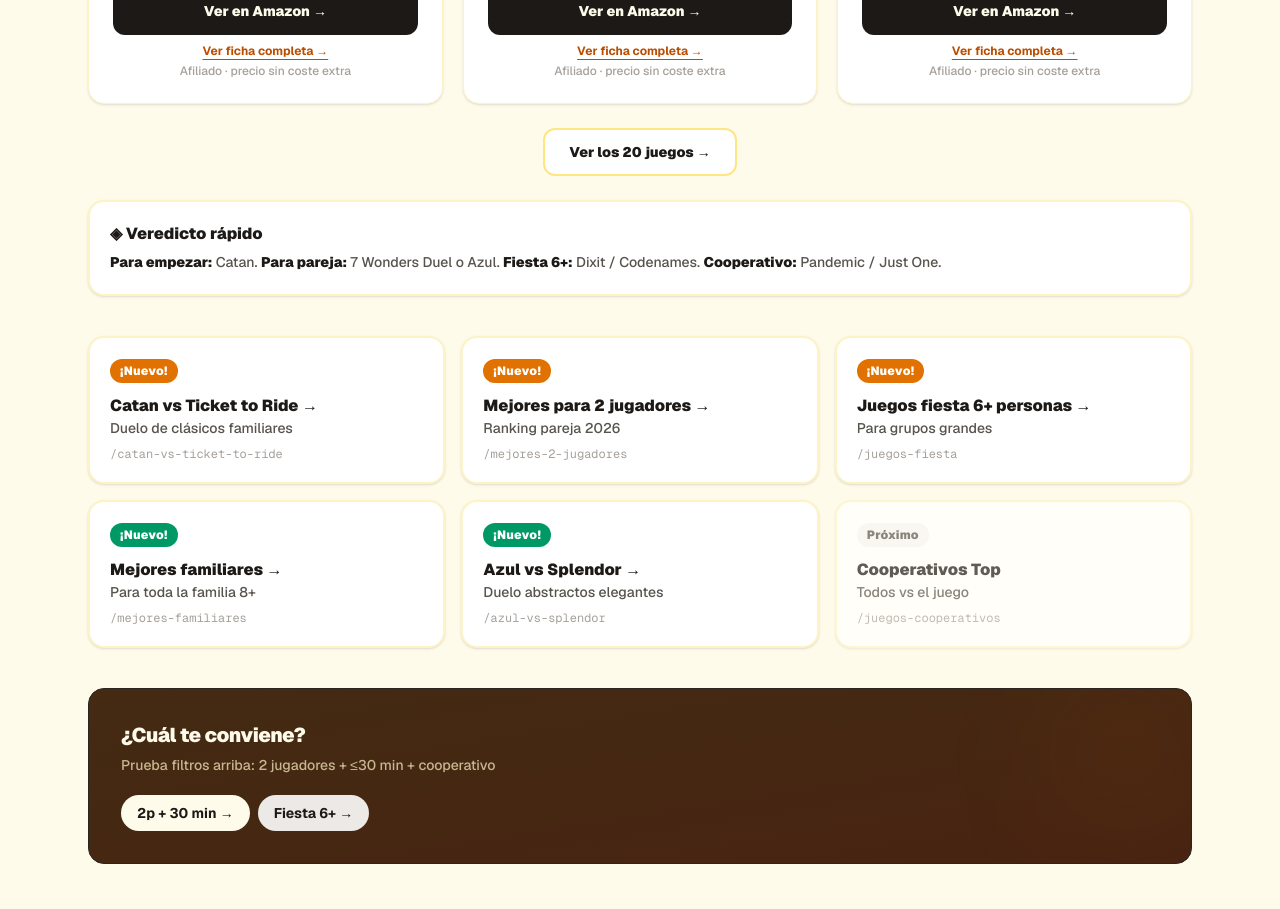
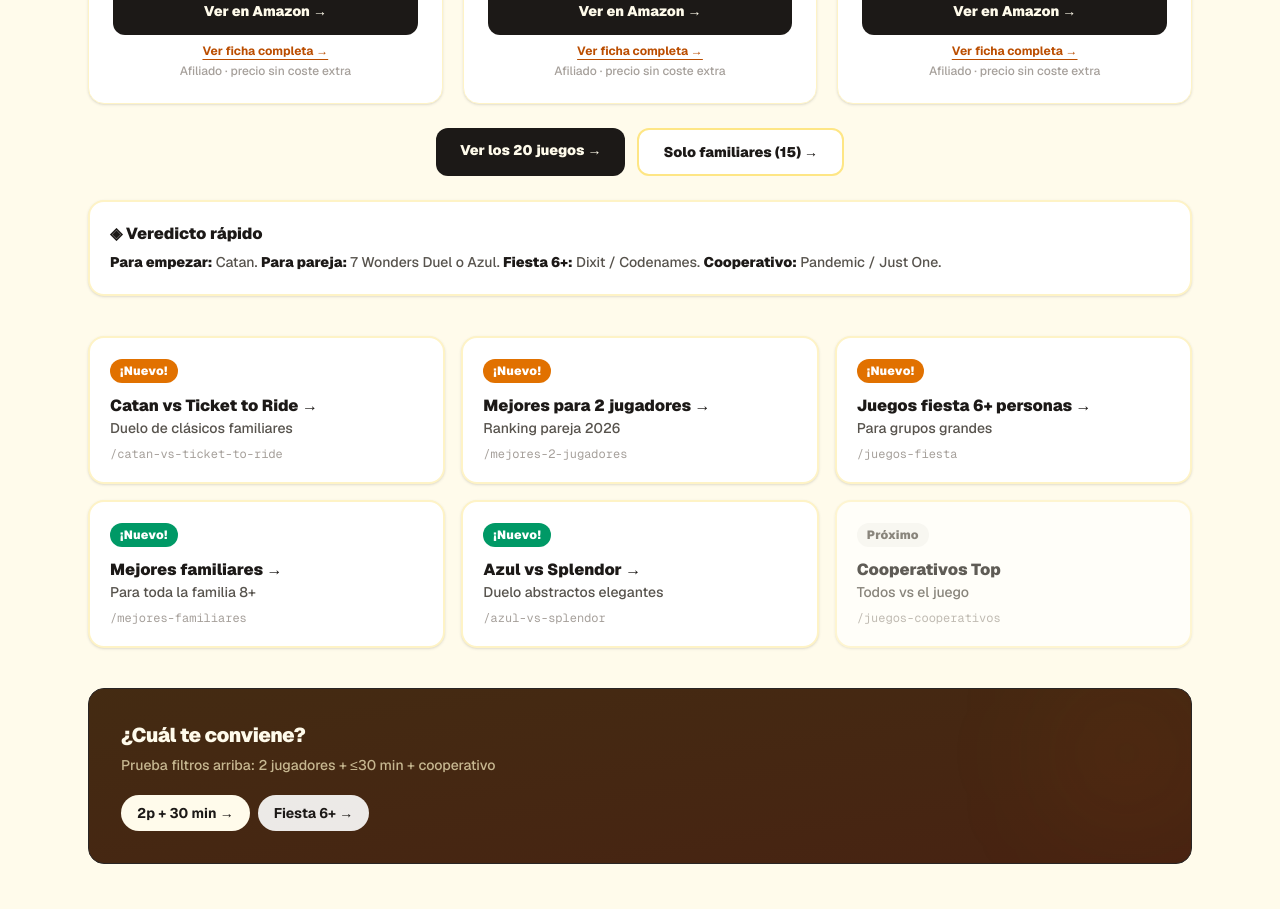
Before and after one commit to ReplikanteK/lamesacuadrada, a Next.js app: page / in a window 1280 px wide. Shown: the part 3220-4129 px from the top of the page. Built offline with nearby package versions, Linux system fonts and the light colour scheme.

Commit message:
fix: boton Ver los 20 muestra 20 (no 15)
- page.tsx: slice(0,9) bug -> ?ver=todos muestra 20, familiar queda en 15
- boton dual: Ver los 20 juegos (todos) + Solo familiares (15)
- ver=todos param compatible con filtros

Co-Authored-By: internal-model

```diff
--- a/src/app/page.tsx
+++ b/src/app/page.tsx
@@ -2,7 +2,7 @@
 import { games, parseDurationMinutes } from "@/data/games";
 import { GameCard } from "@/components/GameCard";
 
-type SearchParams = { jugadores?: string; duracion?: string; categoria?: string; q?: string };
+type SearchParams = { jugadores?: string; duracion?: string; categoria?: string; q?: string; ver?: string };
 
 function buildUrl(params: SearchParams, overrides: Partial<SearchParams> & { remove?: (keyof SearchParams)[] }) {
   const next: SearchParams = { ...params, ...overrides };
@@ -38,8 +38,9 @@
     filtered = filtered.filter((g) => g.name.toLowerCase().includes(q) || g.bestFor.toLowerCase().includes(q));
   }
 
+  const verTodos = params.ver === "todos";
   const hasFilters = !!(jugadores || duracion || categoria || params.q);
-  const showing = hasFilters ? filtered : games.slice(0, 9);
+  const showing = hasFilters ? filtered : verTodos ? filtered : games.slice(0, 9);
 
   return (
     <div className="flex flex-col min-h-screen bg-[#FFFBEB] text-stone-900 antialiased">
@@ -133,9 +134,15 @@
           </div>
         )}
 
-        {!hasFilters && filtered.length > showing.length && (
+        {!hasFilters && !verTodos && filtered.length > showing.length && (
+          <div className="mt-6 text-center flex flex-col sm:flex-row gap-3 justify-center">
+            <Link href="/?ver=todos#comparativa" className="inline-block bg-stone-900 text-amber-50 px-6 py-3 rounded-xl text-sm font-black hover:bg-stone-800">Ver los 20 juegos →</Link>
+            <Link href="/?categoria=familiar#comparativa" className="inline-block bg-white border-2 border-amber-200 text-stone-900 px-6 py-3 rounded-xl text-sm font-black hover:bg-amber-50">Solo familiares (15) →</Link>
+          </div>
+        )}
+        {verTodos && !hasFilters && (
           <div className="mt-6 text-center">
-            <Link href="/?categoria=familiar#comparativa" className="inline-block bg-white border-2 border-amber-200 text-stone-900 px-6 py-3 rounded-xl text-sm font-black hover:bg-amber-50">Ver los 20 juegos →</Link>
+            <Link href="/#comparativa" className="inline-block bg-white border-2 border-stone-200 text-stone-700 px-6 py-3 rounded-xl text-sm font-black hover:bg-stone-50">Ver solo 9 destacados ←</Link>
           </div>
         )}
 
```
